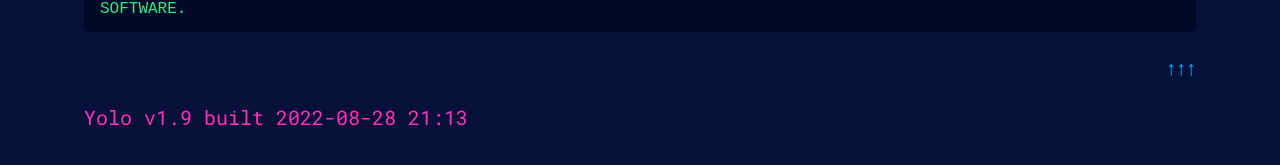
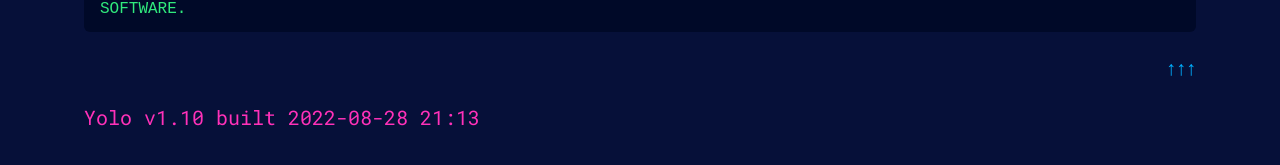
Before and after one commit to corbtastik/yolo, a Jekyll site: the page built from index.md, in a window 1280 px wide and 900 px high, scrolled down 29368 px. Shown: the part 668-833 px from the top of the window. Built offline with Jekyll 4.4.1, drawn with Linux system fonts in a browser that asks for light colours; some web fonts are replaced.

```diff
--- a/_config.yml
+++ b/_config.yml
@@ -7,7 +7,7 @@ style: corbs
 logo: assets/images/site/logo.png
 images: https://storage.googleapis.com/corbs-foto/yolo
 # Build settings
-version: v1.9
+version: v1.10
 markdown: kramdown
 exclude:
   - "README.md"
```
Also changed, not shown: BACKLOG.md (+2 -1 lines).
